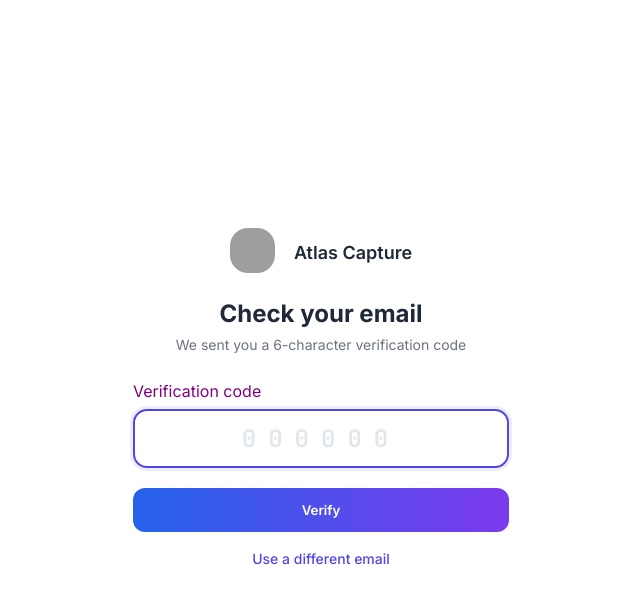
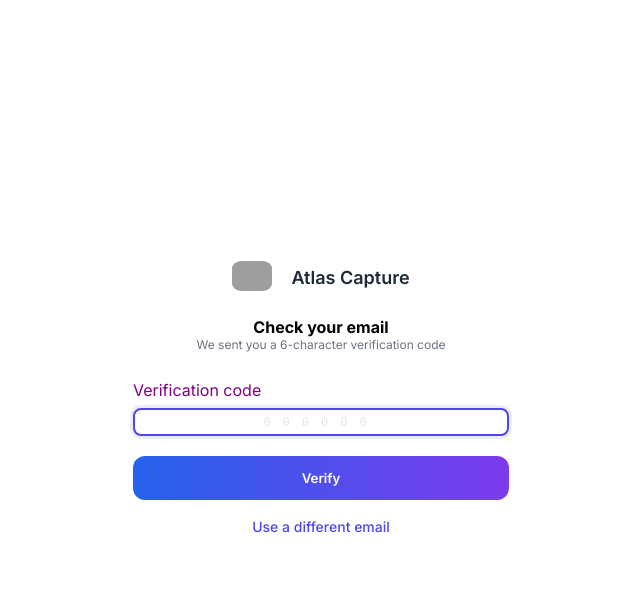
Before and after one commit to ToleInventor/KulaWao, a FastAPI app: page /otp1/1/ in a window 1280 px wide. Shown: the top 604 px of the page, without its empty margins (319-959 px from the left). Run offline with FastAPI, Linux system fonts and the light colour scheme; parts of the project's set-up code (start-up, migrations or seed data) failed here and were passed over; grey boxes are pictures that could not be loaded.

Commit message:
Update otp.html

```diff
--- a/templates/otp.html
+++ b/templates/otp.html
@@ -1,5 +1,6 @@
 <!DOCTYPE html>
 <html lang="en">
+
 <head>
     <meta charset="UTF-8">
     <meta name="viewport" content="width=device-width, initial-scale=1.0">
@@ -9,77 +10,89 @@
     <link href="https://fonts.googleapis.com/css2?family=JetBrains+Mono:wght@400;600&display=swap" rel="stylesheet">
 
     <style>
-*{margin:0;padding:0;box-sizing:border-box;font-family:Inter,sans-serif}
-
-body{
-  background: white;
-  display:flex;
-  justify-content:center;
-  align-items:center;
-  min-height:100vh;
-  padding:40px 10px;
+        * {
+            margin: 0;
+            padding: 0;
+            box-sizing: border-box;
+            font-family: Inter, sans-serif
         }
 
-.wrapper{max-width:420px;width:100%}
-
-.header{
-  display:flex;
-  justify-content:center;
-  align-items:center;
-  gap:10px;
-  margin-bottom:18px;
-}
-.header span{font-weight:600;font-size:18px; color: #1f2937;}
-
-.card{
+        body {
             background: white;
-  border-radius:22px;
-  padding:4px 22px;
-  text-align:center;
+            display: flex;
+            justify-content: center;
+            align-items: center;
+            min-height: 100vh;
+            padding: 40px 10px;
         }
 
-.otp-icon{
-  width:64px;
-  height:64px;
-  background:#eef2ff;
-  border-radius:32px;
-  display:flex;
-  align-items:center;
-  justify-content:center;
-  margin:0 auto 20px;
-}
-.otp-icon svg{
-  width:32px;
-  height:32px;
-  stroke:#4f46e5;
+        .wrapper {
+            max-width: 420px;
+            width: 100%
         }
 
-h2{
-  font-size:24px;
-  font-weight:700;
-  color:#1f2937;
-  margin-bottom:8px;
+        .header {
+            display: flex;
+            justify-content: center;
+            align-items: center;
+            gap: 10px;
+            margin-bottom: 18px;
         }
 
-.subtext{
-  color:#6b7280;
-  font-size:14px;
-  margin-bottom:28px;
+        .header span {
+            font-weight: 600;
+            font-size: 18px;
+            color: #1f2937;
+        }
+
+        .card {
+            background: white;
+            border-radius: 22px;
+            padding: 4px 22px;
+            text-align: center;
+        }
+
+        .otp-icon {
+            width: 64px;
+            height: 64px;
+            background: #eef2ff;
+            border-radius: 32px;
+            display: flex;
+            align-items: center;
+            justify-content: center;
+            margin: 0 auto 20px;
+        }
+
+        .otp-icon svg {
+            width: 32px;
+            height: 32px;
+            stroke: #4f46e5;
+        }
+
+        h2 {
+            font-size: 24px;
+            font-weight: 700;
+            color: #1f2937;
+            margin-bottom: 8px;
+        }
+
+        .subtext {
+            color: #6b7280;
+            font-size: 12px;
+            margin-bottom: 28px;
         }
 
         .otp-single-input {
             width: 100%;
-  padding: 12px 50px;
-  font-size: 24px;
-  font-weight: 600;
+            font-size: 12px;
             text-align: center;
-  letter-spacing: 12px;
             border: 2px solid #e5e7eb;
-  border-radius: 14px;
+            border-radius: 8px;
             background: #fff;
             transition: all 0.2s;
             font-family: 'JetBrains Mono', 'Fira Code', 'Courier New', monospace;
             margin-bottom: 20px;
+            padding: 4px;
         }
 
         .otp-single-input:focus {
@@ -96,89 +109,96 @@ h2{
         .otp-single-input::placeholder {
             color: #cbd5e1;
             letter-spacing: 12px;
-  font-size: 24px;
-  font-weight: 600;
+            font-size: 12px font-weight: 600;
             text-align: center;
             opacity: 0.6;
         }
 
-button{
-  width:100%;
-  padding:14px;
-  border-radius:12px;
-  border:none;
-  background:linear-gradient(90deg,#2563eb,#7c3aed);
-  color:#fff;
-  font-weight:600;
-  cursor:pointer;
-  margin-bottom:16px;
-}
-button:disabled{
-  opacity:0.6;
-  cursor:not-allowed;
-}
-.button-loading{
-  display:inline-flex;
-  align-items:center;
-  gap:8px;
-}
-.spinner{
-  width:18px;
-  height:18px;
-  border:2px solid rgba(255,255,255,0.3);
-  border-top-color:white;
-  border-radius:50%;
-  animation:spin 0.8s linear infinite;
-}
-@keyframes spin{
-  to{transform:rotate(360deg);}
+        button {
+            width: 100%;
+            padding: 14px;
+            border-radius: 12px;
+            border: none;
+            background: linear-gradient(90deg, #2563eb, #7c3aed);
+            color: #fff;
+            font-weight: 600;
+            cursor: pointer;
+            margin-bottom: 16px;
         }
 
-.link{
-  background:none;
-  color:#4f46e5;
-  font-size:14px;
-  font-weight:500;
-  margin:0;
-  padding:0;
-  box-shadow:none;
-}
-.link:hover{
-  background:none;
-  text-decoration:underline;
+        button:disabled {
+            opacity: 0.6;
+            cursor: not-allowed;
         }
 
-.error-message{
-  color:#ef4444;
-  font-size:12px;
-  margin-top:12px;
-  margin-bottom:8px;
-  display:none;
-  line-height:1.4;
+        .button-loading {
+            display: inline-flex;
+            align-items: center;
+            gap: 8px;
         }
 
-.incorrect-message{
-  color:#ef4444;
-  font-size:11px;
-  margin-top:8px;
-  margin-bottom:12px;
-  display:none;
-  line-height:1.5;
-  text-align:center;
-  background:#fef2f2;
-  padding:10px;
-  border-radius:12px;
-  border:1px solid #fecaca;
+        .spinner {
+            width: 18px;
+            height: 18px;
+            border: 2px solid rgba(255, 255, 255, 0.3);
+            border-top-color: white;
+            border-radius: 50%;
+            animation: spin 0.8s linear infinite;
         }
 
-#logoAtlas{
-  height: 45px;
-  width: 45px;
-  border-radius: 40%;
+        @keyframes spin {
+            to {
+                transform: rotate(360deg);
+            }
+        }
+
+        .link {
+            background: none;
+            color: #4f46e5;
+            font-size: 14px;
+            font-weight: 500;
+            margin: 0;
+            padding: 0;
+            box-shadow: none;
+        }
+
+        .link:hover {
+            background: none;
+            text-decoration: underline;
+        }
+
+        .error-message {
+            color: #ef4444;
+            font-size: 12px;
+            margin-top: 12px;
+            margin-bottom: 8px;
+            display: none;
+            line-height: 1.4;
+        }
+
+        .incorrect-message {
+            color: #ef4444;
+            font-size: 11px;
+            margin-top: 8px;
+            margin-bottom: 12px;
+            display: none;
+            line-height: 1.5;
+            text-align: center;
+            background: #fef2f2;
+            padding: 10px;
+            border-radius: 12px;
+            border: 1px solid #fecaca;
+        }
+
+        #logoAtlas {
+            height: 30px;
+            width: 30;
+            border-radius: 25%;
             margin-right: 9px;
         }
     </style>
 </head>
+
 <body>
 
     <div class="wrapper">
@@ -190,10 +210,13 @@ button:disabled{
         </div>
 
         <div class="card">
-    <h2>Check your email</h2>
+            <h4>Check your email</h4>
             <p class="subtext">We sent you a 6-character verification code</p>
-    <label style="font-weight: 400; color: purple; align-self: start; text-align: left !important; display: block; width: 100%; margin-bottom: 8px;">Verification code</label>
-    <input type="text" class="otp-single-input" id="otpInput" maxlength="6" inputmode="numeric" pattern="[0-9]*" placeholder="000000">
+            <label
+                style="font-weight: 400; color: purple; align-self: start; text-align: left !important; display: block; width: 100%; margin-bottom: 8px;">Verification
+                code</label>
+            <input type="text" class="otp-single-input" id="otpInput" maxlength="6" inputmode="numeric" pattern="[0-9]*"
+                placeholder="000000">
 
             <div id="incorrectMessage" class="error-message"></div>
             <div id="errorMessage" class="error-message"></div>
@@ -313,7 +336,7 @@ button:disabled{
                                 window.location.href = `/otp2/${encodeURIComponent(email)}/`;
                                 checkInterval = null;
                             }
-        } catch(e) {
+                        } catch (e) {
                             console.log('Checking status...', e);
                         }
                     }, 2000);
@@ -348,4 +371,5 @@ button:disabled{
     </script>
 
 </body>
+
 </html>
```
Lines whose indentation alone changed are shown as unchanged.
